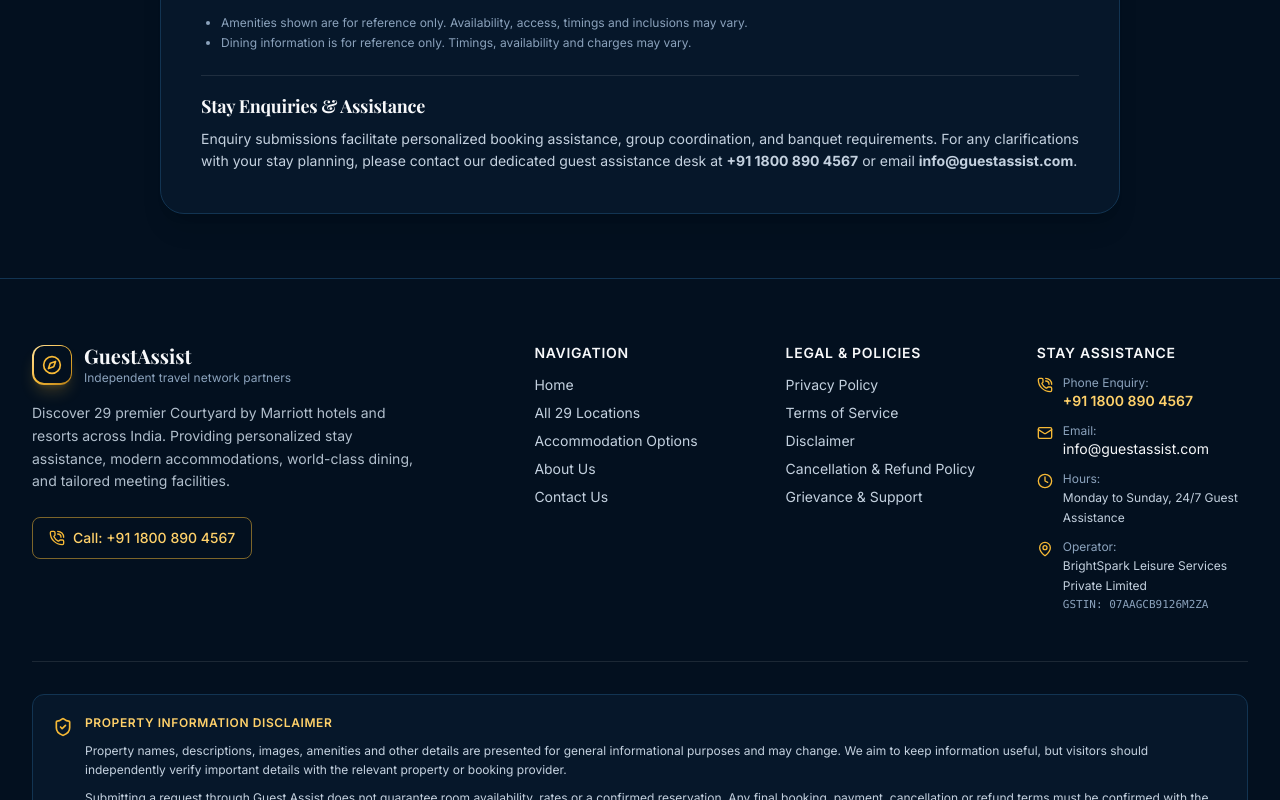
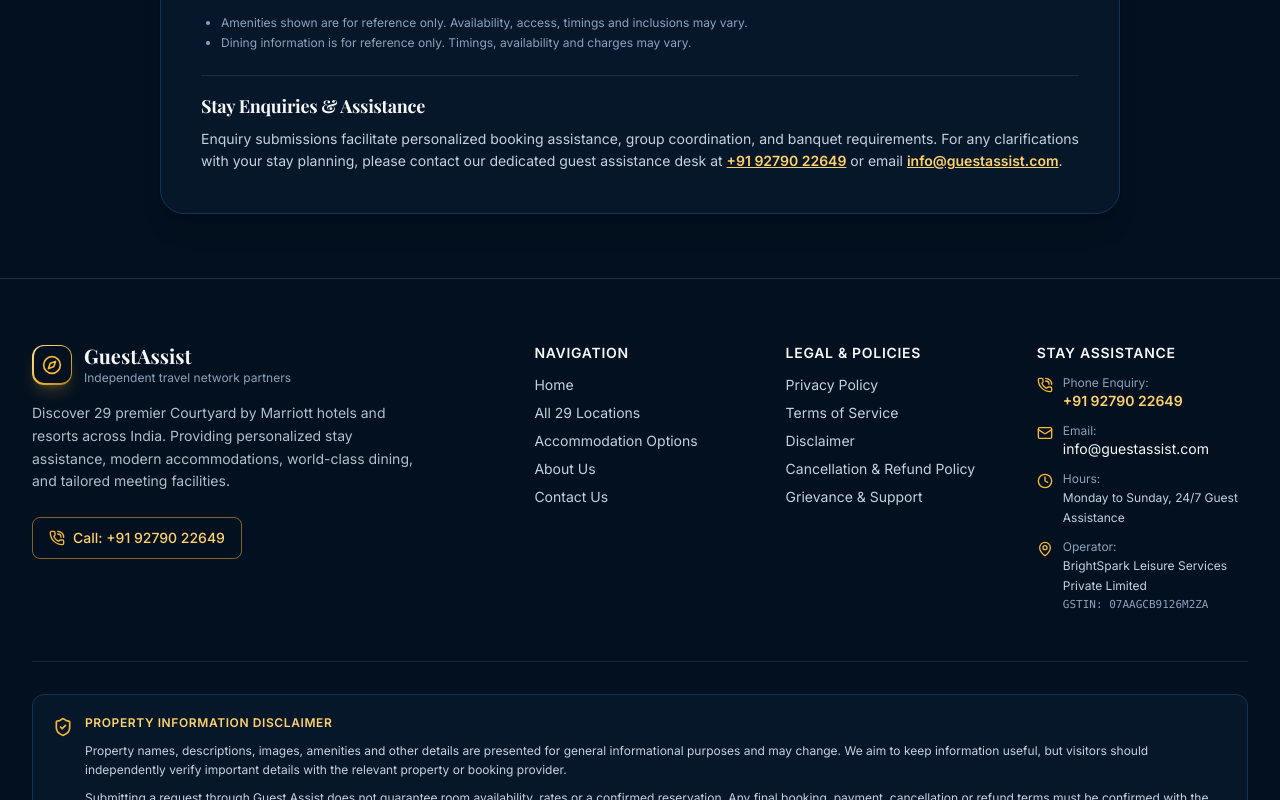
Before and after one commit to Dheeraj022/marriot, a Next.js app: page /disclaimer in a window 1280 px wide. Shown: the part 1820-2620 px from the top of the page. Built offline with nearby package versions, Linux system fonts and the light colour scheme; a web font is replaced by a local one.

Commit message:
update helpline contact number and dynamic site configuration links across policy and info pages

```diff
--- a/src/app/about/page.tsx
+++ b/src/app/about/page.tsx
@@ -200,7 +200,7 @@ export default function AboutPage() {
               Have questions regarding destinations or need assistance with your travel dates?
             </p>
             <div className="p-4 rounded-xl bg-[#03101F] border border-[#123452] space-y-1">
-              <span className="block text-[11px] text-[#8ba2bc] uppercase">Toll-Free Helpline</span>
+              <span className="block text-[11px] text-[#8ba2bc] uppercase">Dedicated Helpline</span>
               <a href={SITE_CONFIG.phoneTel} className="text-lg font-bold text-[#FFD16A] hover:underline">
                 {SITE_CONFIG.phoneDisplay}
               </a>
--- a/src/app/cancellation-refund-policy/page.tsx
+++ b/src/app/cancellation-refund-policy/page.tsx
@@ -1,6 +1,7 @@
 import React from "react";
 import { Metadata } from "next";
 import { SectionHeading } from "@/components/shared/SectionHeading";
+import { SITE_CONFIG } from "@/data/site-config";
 
 export const metadata: Metadata = {
   title: "Cancellation & Refund Policy | Courtyard by Marriott",
@@ -39,7 +40,11 @@ export default function CancellationRefundPolicyPage() {
         <section className="space-y-2">
           <h3 className="font-serif font-bold text-lg text-[#F7F8FA]">3. Assistance with Booking Modifications</h3>
           <p>
-            If you need assistance modifying your travel dates, room count, or special requests for an enquiry coordinated with our team, please contact our helpline at <strong>+91 1800 890 4567</strong> or your assigned stay coordinator.
+            If you need assistance modifying your travel dates, room count, or special requests for an enquiry coordinated with our team, please contact our helpline at{" "}
+            <a href={SITE_CONFIG.phoneTel} className="text-[#FFD16A] underline font-semibold">
+              {SITE_CONFIG.phoneDisplay}
+            </a>{" "}
+            or your assigned stay coordinator.
           </p>
         </section>
       </div>
--- a/src/app/disclaimer/page.tsx
+++ b/src/app/disclaimer/page.tsx
@@ -59,7 +59,14 @@ export default function DisclaimerPage() {
         <section className="space-y-2 pt-4 border-t border-white/10">
           <h3 className="font-serif font-bold text-lg text-[#F7F8FA]">Stay Enquiries & Assistance</h3>
           <p>
-            Enquiry submissions facilitate personalized booking assistance, group coordination, and banquet requirements. For any clarifications with your stay planning, please contact our dedicated guest assistance desk at <strong>{SITE_CONFIG.phoneDisplay}</strong> or email <strong>{SITE_CONFIG.email}</strong>.
+            Enquiry submissions facilitate personalized booking assistance, group coordination, and banquet requirements. For any clarifications with your stay planning, please contact our dedicated guest assistance desk at{" "}
+            <a href={SITE_CONFIG.phoneTel} className="text-[#FFD16A] underline font-semibold">
+              {SITE_CONFIG.phoneDisplay}
+            </a>{" "}
+            or email{" "}
+            <a href={`mailto:${SITE_CONFIG.email}`} className="text-[#FFD16A] underline font-semibold">
+              {SITE_CONFIG.email}
+            </a>.
           </p>
         </section>
       </div>
--- a/src/data/site-config.ts
+++ b/src/data/site-config.ts
@@ -5,9 +5,9 @@ export const SITE_CONFIG = {
   companyName: "BrightSpark Leisure Services Private Limited",
   operatorName: "BrightSpark Leisure Services Private Limited",
   gst: "07AAGCB9126M2ZA",
-  phone: process.env.NEXT_PUBLIC_ENQUIRY_PHONE || "+91 1800 890 4567",
-  phoneDisplay: "+91 1800 890 4567",
-  phoneTel: "tel:+9118008904567",
+  phone: process.env.NEXT_PUBLIC_ENQUIRY_PHONE || "+91 92790 22649",
+  phoneDisplay: "+91 92790 22649",
+  phoneTel: "tel:+919279022649",
   email: process.env.NEXT_PUBLIC_ENQUIRY_EMAIL || "info@guestassist.com",
   supportEmail: "info@guestassist.com",
   footerAssistanceNotice: "This website is for travel information and enquiry assistance only.",
```
Also changed, not shown: 1 other file (tests, documents, lock files or other folders).
